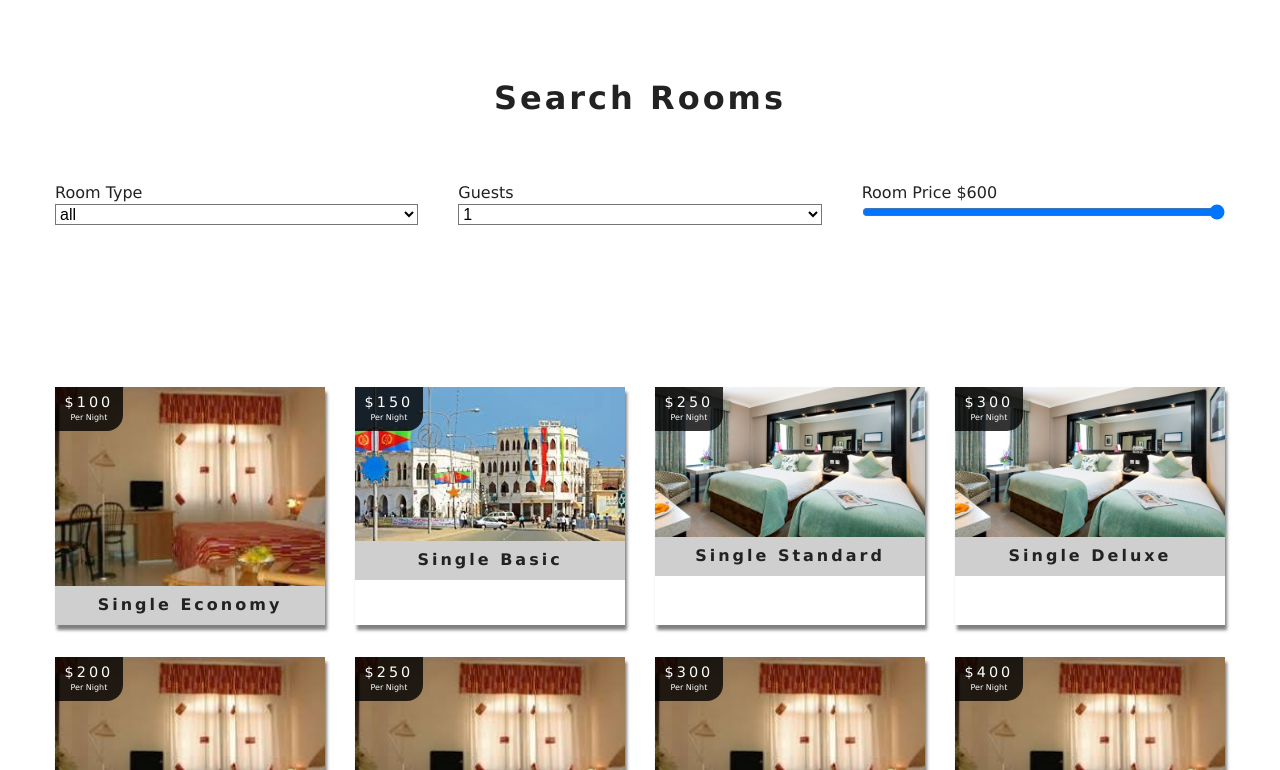
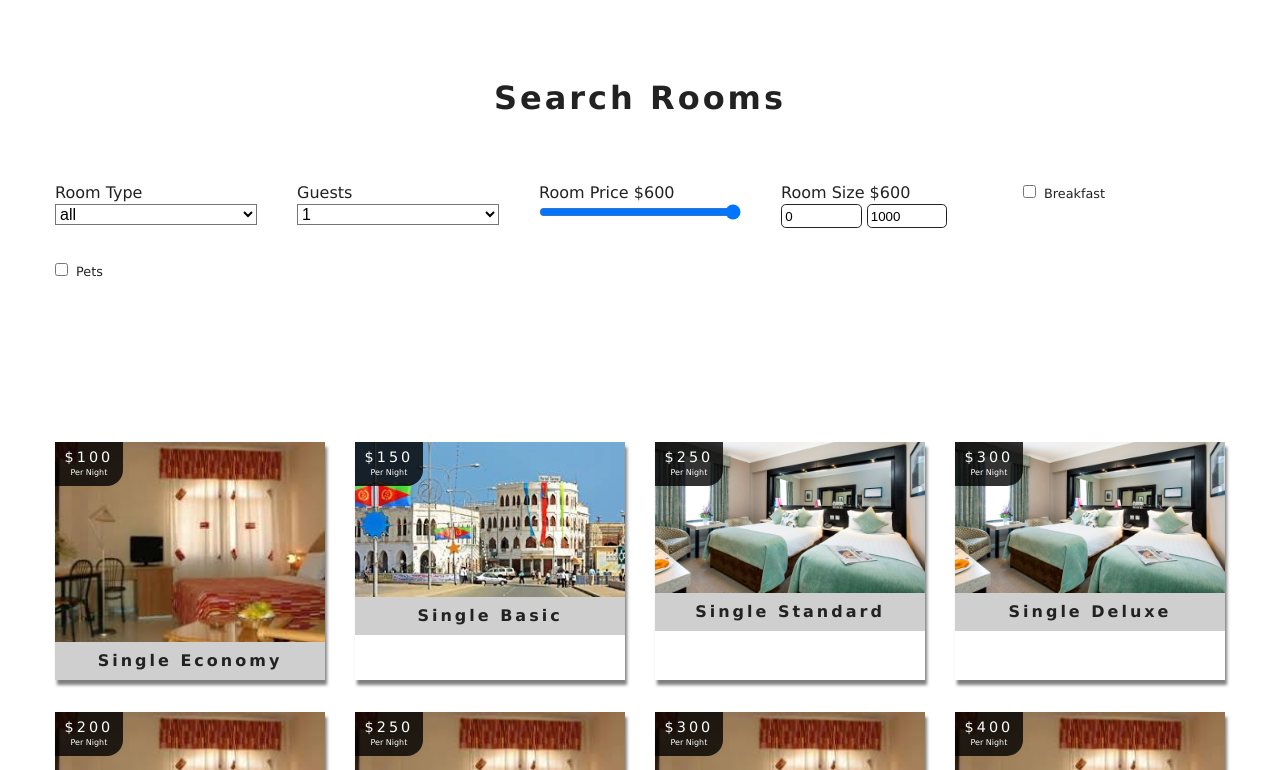
Before and after one commit to muzitk/hotel-massawa, a React (Create React App) app: page /rooms in a window 1280 px wide. Shown: the part 1282-2052 px from the top of the page. Built offline with nearby package versions, Linux system fonts and the light colour scheme.

Commit message:
can sort by pets and breakfast

```diff
--- a/src/App.css
+++ b/src/App.css
@@ -147,7 +147,8 @@
     .nav-links {
       height: auto;
       display: flex;
-      margin-left: 4rem;
+      margin-left: 15rem;
+      justify-content: center;
     }
     .nav-links a {
       margin: 0 1rem;
--- a/src/components/Navbar.js
+++ b/src/components/Navbar.js
@@ -1,5 +1,5 @@
 import React, { Component } from 'react'
-import logo from '../images/logo.jpg'
+import logo from '../images/logo.png'
 import { FaAlignRight} from 'react-icons/fa'
 import {Link} from 'react-router-dom'
 
--- a/src/components/RoomsFilter.js
+++ b/src/components/RoomsFilter.js
@@ -68,7 +68,7 @@ let people = getUnique(rooms, 'capacity')
 
                 {/* room price */}
                 <div className="form-group">
-                    <lable htmlfor="price">
+                    <lable htmlFor="price">
                         Room Price ${price}
                     </lable>
                     <input type="range" name="price" min={minPrice}
@@ -78,6 +78,41 @@ let people = getUnique(rooms, 'capacity')
                   </div>
                 {/* end of rooms price */}
 
+
+                 {/* Room Size */}
+                 <div className="form-group">
+                    <lable htmlfor="size">
+                        Room Size ${price}
+                    </lable>
+                    <div className="size-inputs"></div>
+                    <input type="number" name="minSize" id="size" value={minSize}
+                     onChange={handleChange}
+                     className="size-input" />
+
+                     <input type="number" name="maxSize" id="size" value={maxSize}
+                     onChange={handleChange}
+                     className="size-input" />
+                  </div>
+                {/* end of rooms size */}
+
+                  {/* Extras */}
+                  <div className="form-group">
+                      <div className="single-extra">
+                      <input type="checkbox" name="breakfast" id="breakfast" checked={breakfast}
+                       onChange={handleChange}/>
+                      <lable htmlFor="breakfast">Breakfast</lable>
+                      </div>
+                  </div>
+                  <div className="form-group">
+                      <div className="single-extra">
+                      <input type="checkbox" name="pets" id="pets" checked={pets}
+                       onChange={handleChange}/>
+                      <lable htmlFor="pets">Pets</lable>
+                      </div>
+                  </div>
+                {/* End of Extras */}
+
+
             </form>
         </section>
     )
--- a/src/context.js
+++ b/src/context.js
@@ -59,7 +59,7 @@ class RoomProvider extends Component {
 
     handleChange = event =>{
         const target = event.target
-        const value = event.type === "checkbox" ? target.checked : target.value
+        const value = target.type === "checkbox" ? target.checked : target.value
         const name = event.target.name
         this.setState({
             [name]: value
@@ -76,6 +76,7 @@ class RoomProvider extends Component {
         let tempRooms = [...rooms];
         //transfor values
         capacity = parseInt(capacity)
+        price = parseInt(price)
 
         //filtered by type
         if(type !== 'all') {
@@ -85,6 +86,29 @@ class RoomProvider extends Component {
         if (capacity !==1 ){
             tempRooms= tempRooms.filter(room=> room.capacity >= capacity)
         }
+
+        //filter by price
+        tempRooms= tempRooms.filter(room => room.price <= price)
+
+        //filter by size
+
+        tempRooms = tempRooms.filter(room => room.size >= minSize && room.size <= maxSize)
+
+        //filter by breakfast
+
+        if (breakfast){
+            tempRooms = tempRooms.filter(room => room.breakfast===true)
+
+        }
+
+        //filter by pets
+        if (pets){
+            tempRooms = tempRooms.filter(room => room.pets===true)
+
+        }
+
+
+        //change state
             this.setState({
                 sortedRooms: tempRooms
             })
```
Also changed, not shown: src/images/logo.jpg (deleted), src/images/logo.png (added).
